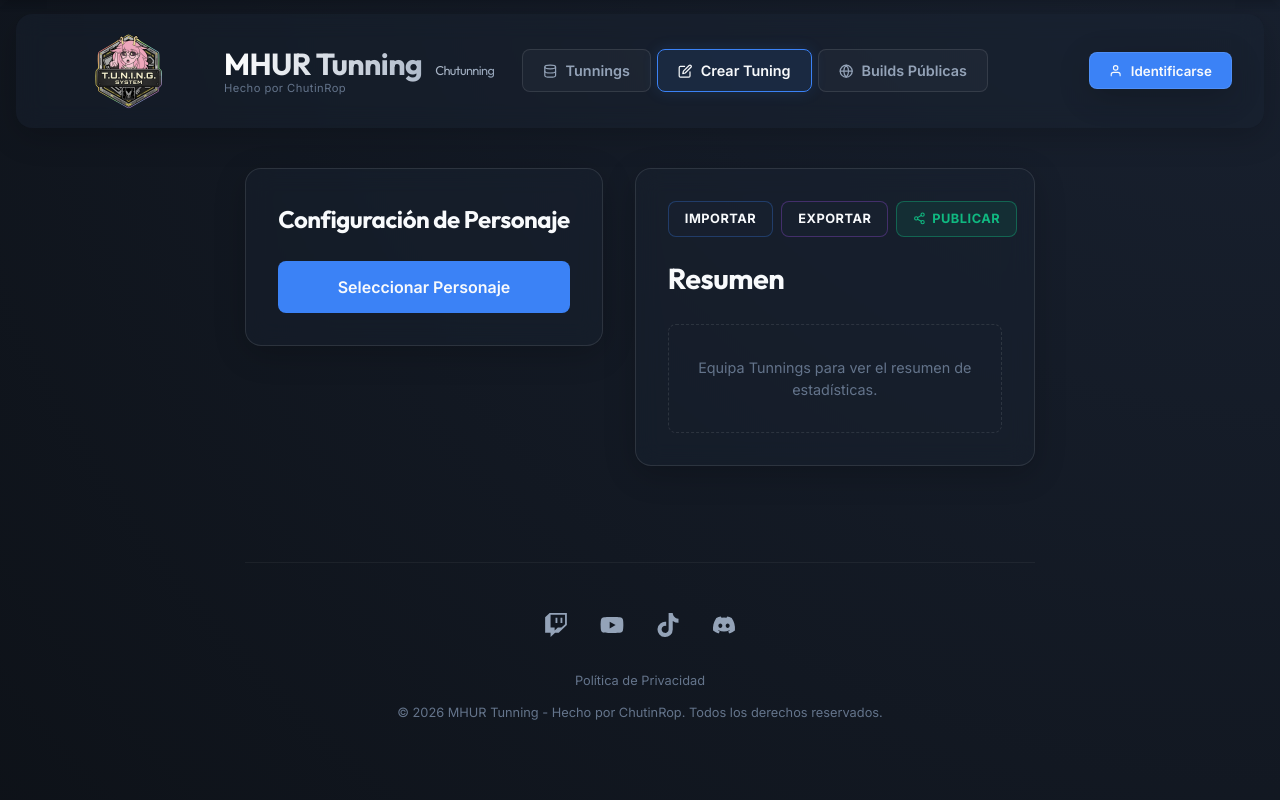
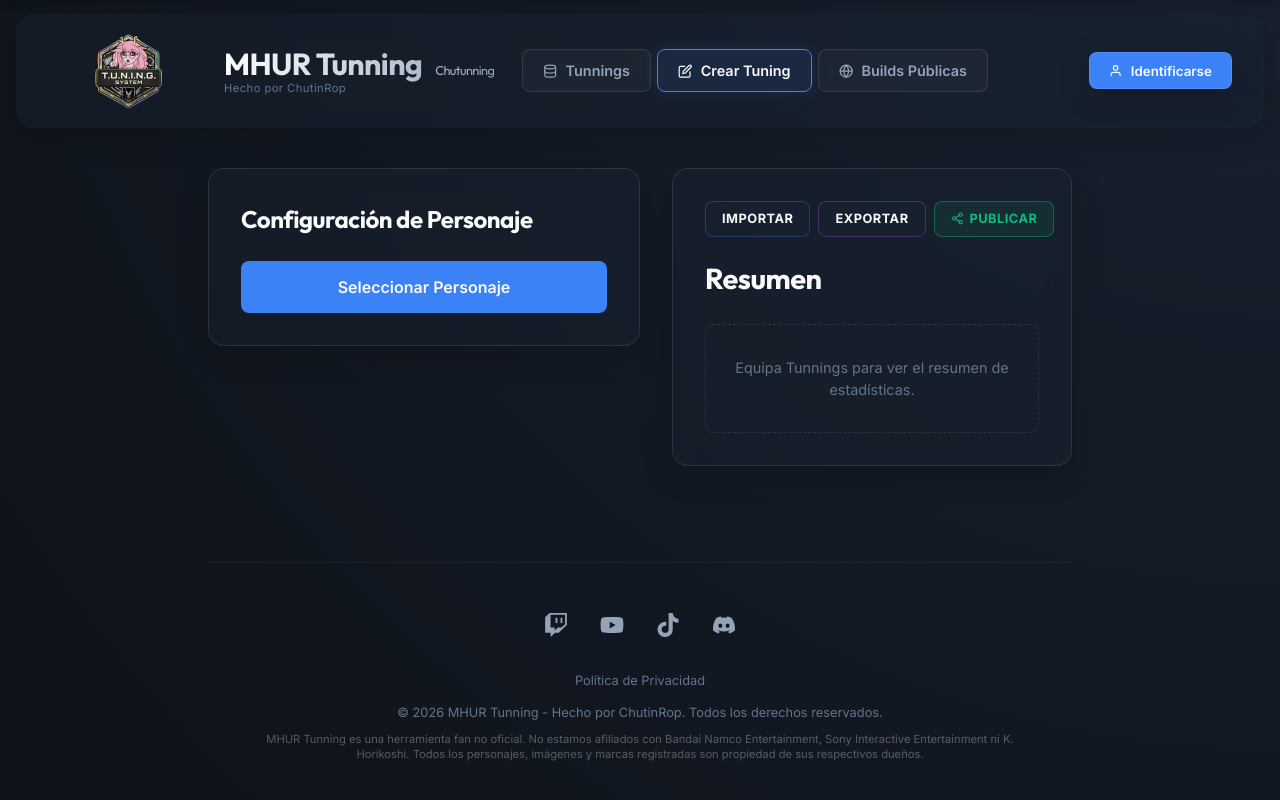
Before and after one commit to ChutinRop/mhur-frontend, a React (Vite) app: page /creator in a window 1280 px wide. Shown: the part 296-1096 px from the top of the page. Built offline with nearby package versions, Linux system fonts and the light colour scheme.

Commit message:
legal: add non-official fan site disclaimer to footer

```diff
--- a/src/App.jsx
+++ b/src/App.jsx
@@ -225,6 +225,16 @@ function App() {
                <Link to="/privacy" className="footer-link">Política de Privacidad</Link>
             </div>
             <p className="footer-copyright">© 2026 MHUR Tunning - Hecho por ChutinRop. Todos los derechos reservados.</p>
+            <p className="footer-disclaimer" style={{
+              fontSize: '0.7rem',
+              color: 'rgba(255,255,255,0.3)',
+              maxWidth: '800px',
+              margin: '10px auto 0',
+              lineHeight: '1.4'
+            }}>
+              MHUR Tunning es una herramienta fan no oficial. No estamos afiliados con Bandai Namco Entertainment, Sony Interactive Entertainment ni K. Horikoshi.
+              Todos los personajes, imágenes y marcas registradas son propiedad de sus respectivos dueños.
+            </p>
           </footer>
 
           <Toast />
```
